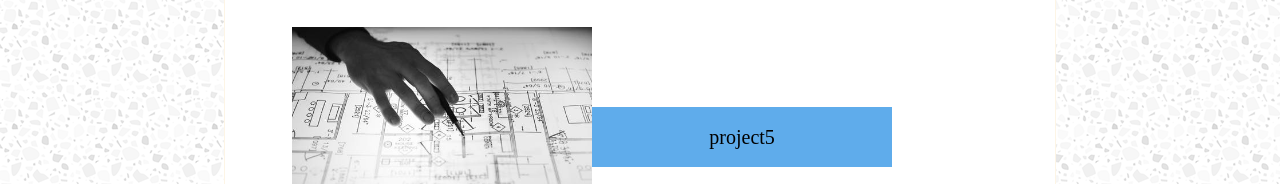
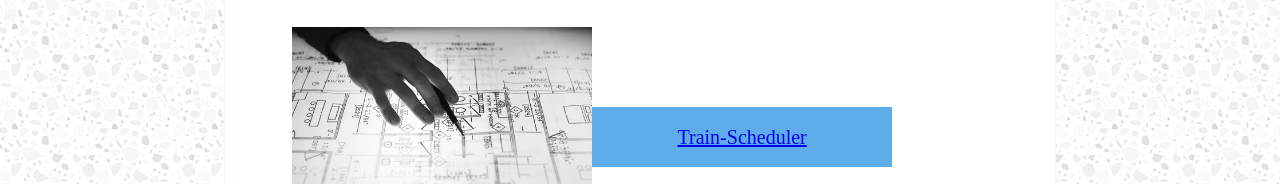
Before and after one commit to HaydnNeese/Responsive-Bootstrap, a plain HTML site: page portfolio.html in a window 1280 px wide. Shown: the part 768-952 px from the top of the page. Drawn offline with Linux system fonts and the light colour scheme.

Commit message:
trainschedule link

```diff
--- a/portfolio.html
+++ b/portfolio.html
@@ -40,7 +40,7 @@
                 </div>
                 <div class="program">
                     <img src="assets/images/portfolio_5.jpeg" alt="project5" width="300" height="200">
-                    <span class="caption">project5</span>
+                    <a class="caption" href="https://haydnneese.github.io/Train-Scheduler/">Train-Scheduler</a>
                 </div>
             </div>
         </div>
```
